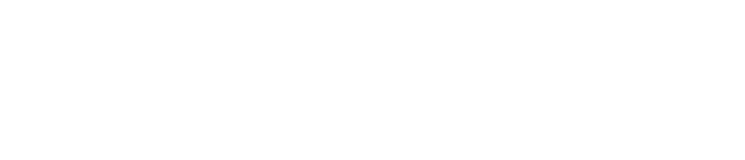
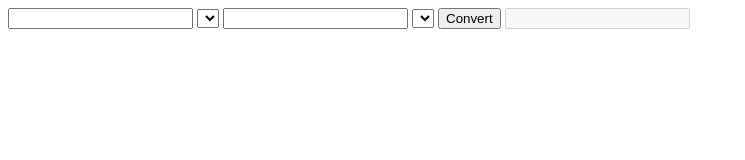
Before and after one commit to Giangminhtien/unit-converter, a plain HTML site: page index.html in a window 1280 px wide. Shown: the whole page, without its empty margins (0-745 px from the left). Drawn offline with Linux system fonts and the light colour scheme.

Commit message:
Basic ui design

```diff
--- a/index.html
+++ b/index.html
@@ -8,7 +8,18 @@
 </head>
 <body>
   <div class="container">
-
+    <div class="length">
+      <input type="number">
+      <select name="unit1" id="unit1">
+        <option value=""></option>
+      </select>
+      <input type="number">
+      <select name="unit2" id="unit2">
+        <option value=""></option>
+      </select>
+      <button>Convert</button>
+      <input type="text" disabled>
+    </div>
   </div>
 </body>
 </html>
```
